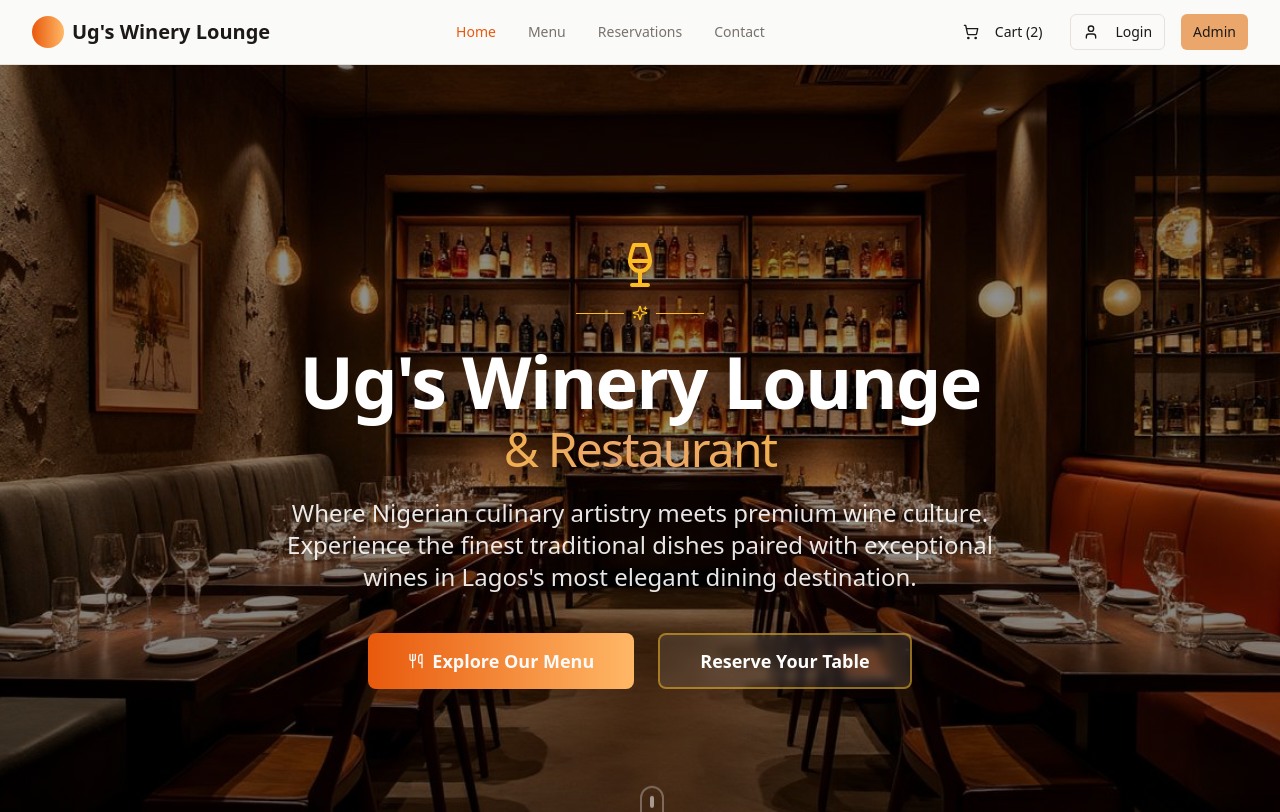
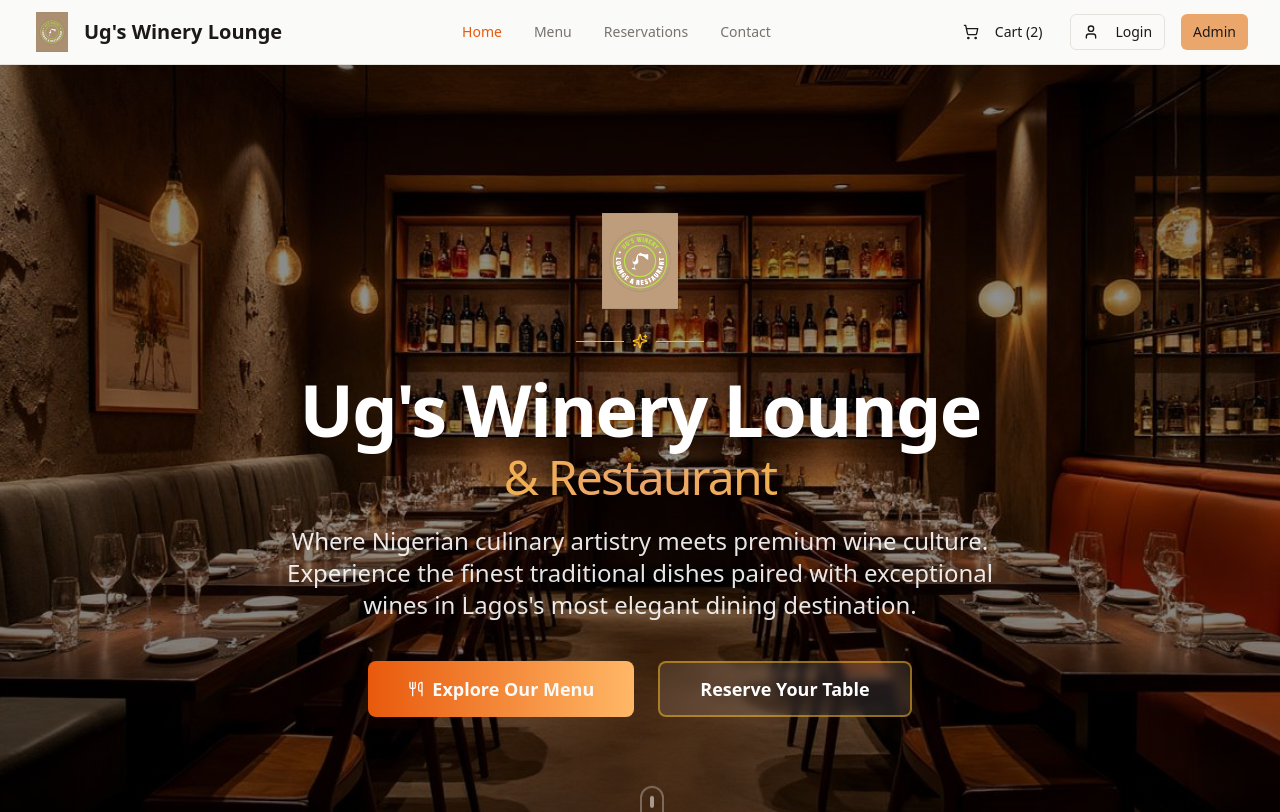
Before and after one commit to jzerra/tasty-tales-dine, a React (Vite) app: page / in a window 1280 px wide. Shown: the top 812 px of the page. Built offline with nearby package versions, Linux system fonts and the light colour scheme.

Commit message:
Add logo to website
Add the Ug's Winery Lounge & Restaurant logo to the website.

```diff
--- a/src/components/Navbar.tsx
+++ b/src/components/Navbar.tsx
@@ -19,9 +19,13 @@ const Navbar = () => {
       <div className="max-w-7xl mx-auto px-4 sm:px-6 lg:px-8">
         <div className="flex justify-between items-center h-16">
           {/* Logo */}
-          <Link to="/" className="flex items-center space-x-2">
-            <div className="w-8 h-8 bg-gradient-to-r from-primary to-accent rounded-full"></div>
-            <span className="text-xl font-bold text-foreground">Ug's Winery Lounge</span>
+          <Link to="/" className="flex items-center space-x-3">
+            <img
+              src="/lovable-uploads/f17be4dc-6003-460d-b4ef-8f4bf165fdc1.png"
+              alt="Ug's Winery Lounge & Restaurant Logo"
+              className="w-10 h-10 object-contain"
+            />
+            <span className="text-xl font-bold text-foreground hidden sm:block">Ug's Winery Lounge</span>
           </Link>
 
           {/* Desktop Navigation */}
--- a/src/pages/Index.tsx
+++ b/src/pages/Index.tsx
@@ -49,7 +49,11 @@ const Index = () => {
         </div>
         <div className="relative z-10 text-center text-white max-w-5xl mx-auto px-6">
           <div className="mb-6">
-            <Wine className="h-12 w-12 mx-auto mb-4 text-gold" />
+            <img
+              src="/lovable-uploads/f17be4dc-6003-460d-b4ef-8f4bf165fdc1.png"
+              alt="Ug's Winery Lounge & Restaurant Logo"
+              className="w-24 h-24 mx-auto mb-6 object-contain filter brightness-110"
+            />
             <div className="flex items-center justify-center gap-2 mb-6">
               <div className="h-px w-12 bg-gold"></div>
               <Sparkles className="h-4 w-4 text-gold" />
```
Also changed, not shown: public/lovable-uploads/f17be4dc-6003-460d-b4ef-8f4bf165fdc1.png (added).
